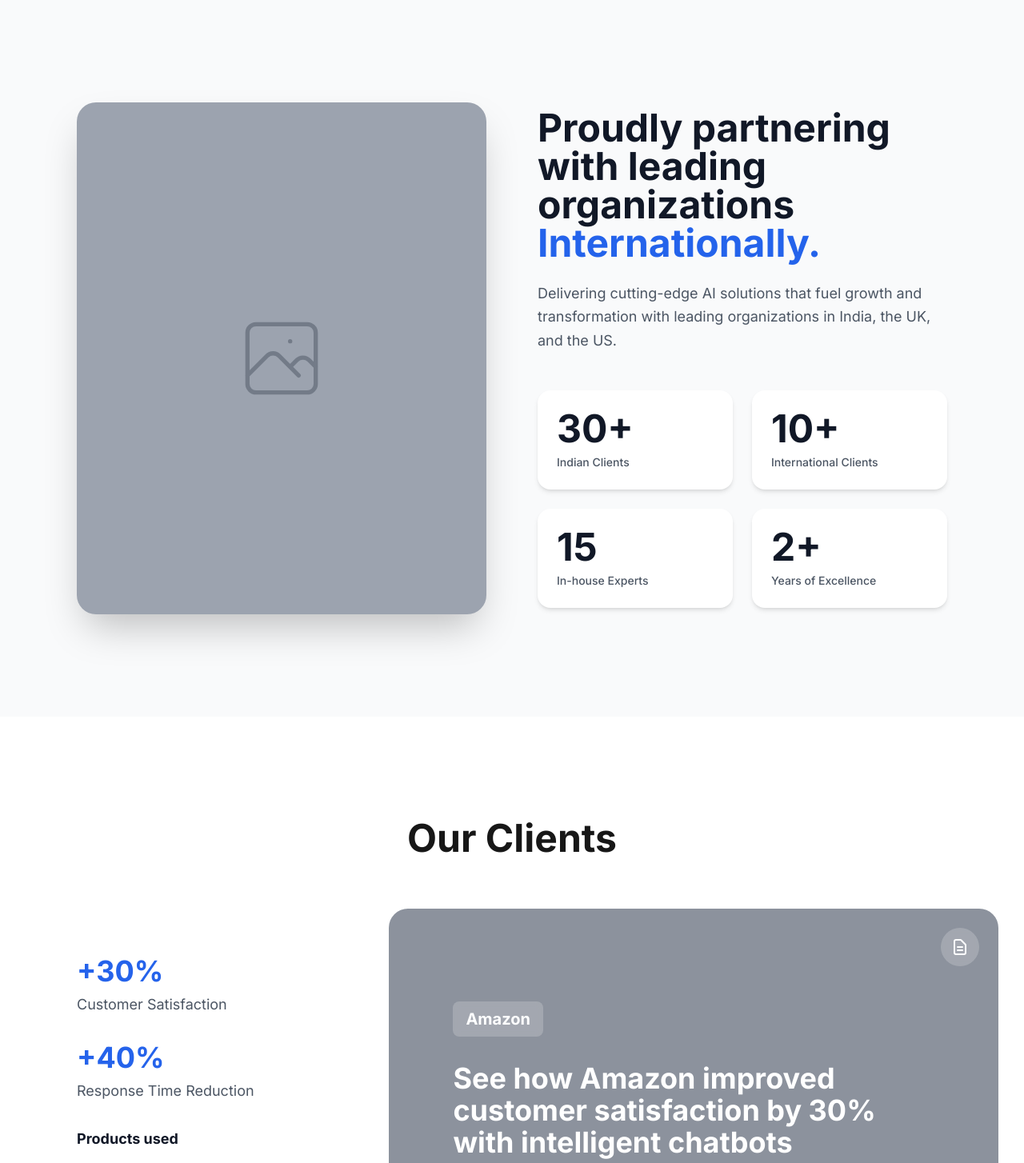
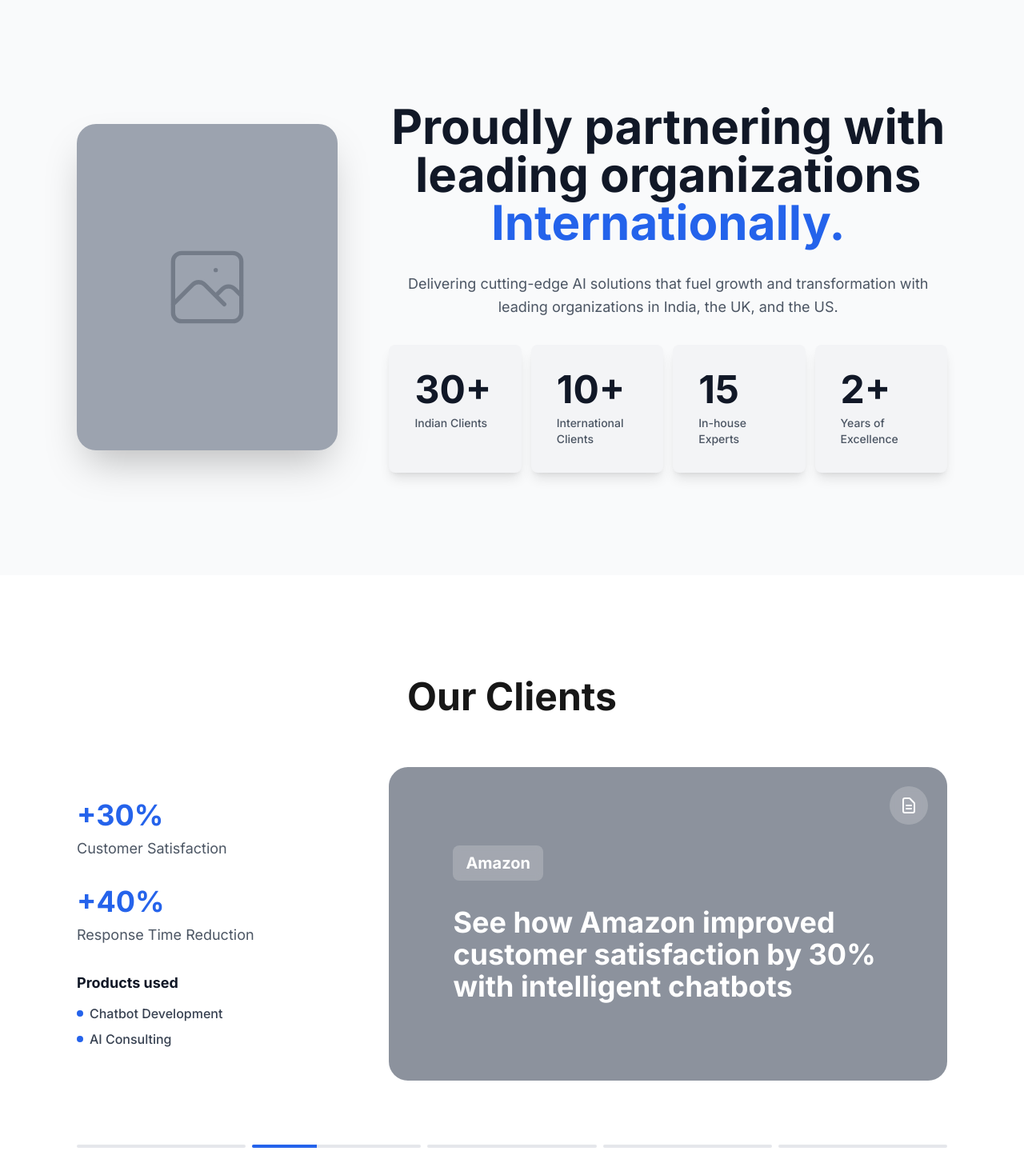
Before and after one commit to theopendraft/Adrig, a Next.js app: page / in a window 1280 px wide. Shown: the part 800-2254 px from the top of the page at 80% size. Built offline with nearby package versions, Linux system fonts and the light colour scheme.

Commit message:
Partnership.tsx fixed

```diff
--- a/src/components/Clients.tsx
+++ b/src/components/Clients.tsx
@@ -252,7 +252,7 @@
         </div>
 
         {/* Desktop View - Original Grid Layout */}
-        <div className="hidden lg:grid lg:grid-cols-[30%_70%] gap-12 lg:gap-16 items-center mb-20">
+        <div className="hidden lg:grid lg:grid-cols-[30%_1fr] gap-12 lg:gap-16 items-center mb-20">
           {/* Left Side - Stats and Products (30%) */}
           <div className="space-y-8 max-w-sm">
             <AnimatePresence mode="wait">
@@ -294,7 +294,7 @@
           </div>
 
           {/* Right Side - Case Study Panel with Animation */}
-          <div className="bg-gray-400 rounded-3xl aspect-video w-full flex items-center justify-center p-12 md:p-20 relative overflow-hidden">
+          <div className="bg-gray-400 rounded-3xl aspect-video w-full flex items-center justify-between p-12 md:p-20 relative overflow-hidden">
             {/* Background Image Placeholder - Fixed */}
             <div className="absolute inset-0 bg-black/10"></div>
 
@@ -324,7 +324,7 @@
                 animate="animate"
                 exit="exit"
                 transition={{ duration: 0.5 }}
-                className="relative z-10 text-white"
+                className="relative z-10 text-white "
               >
                 {/* Logo */}
                 <div className="mb-8">
--- a/src/components/Header.tsx
+++ b/src/components/Header.tsx
@@ -177,7 +177,6 @@
               )}
             </svg>
           </button>
-
         </div>
 
         {/* Mobile Menu */}
--- a/src/components/Partnership.tsx
+++ b/src/components/Partnership.tsx
@@ -57,10 +57,10 @@
       ref={sectionRef}
     >
       <div className="container-custom">
-        <div className="grid lg:grid-cols-2 gap-16 items-center">
+        <div className="grid lg:grid-cols-[30%_1fr] gap-12 lg:gap-16 items-center">
           {/* Left: Large Image/Card Placeholder */}
           <div className="relative">
-            <div className="aspect-[4/5] bg-gray-400 rounded-3xl shadow-2xl overflow-hidden">
+            <div className=" aspect-[4/5] bg-gray-400 rounded-3xl shadow-2xl overflow-hidden">
               {/* Placeholder for image - can be replaced later */}
               <div className="w-full h-full flex items-center justify-center text-gray-600">
                 <svg
@@ -81,26 +81,26 @@
           </div>
 
           {/* Right: Content */}
-          <div>
-            <h2 className="text-4xl lg:text-5xl font-bold mb-6 text-gray-900 leading-tight">
+          <div className="space-y-8">
+            <h2 className="text-4xl md:text-5xl lg:text-6xl font-bold text-gray-900 leading-tight lg:text-center">
               Proudly partnering with leading organizations{" "}
               <span className="text-primary">Internationally.</span>
             </h2>
 
-            <p className="text-lg text-gray-600 mb-12 leading-relaxed">
+            <p className="text-lg text-gray-600 leading-relaxed lg:text-center">
               Delivering cutting-edge AI solutions that fuel growth and
               transformation with leading organizations in India, the UK, and
               the US.
             </p>
 
             {/* Stats Grid */}
-            <div className="grid grid-cols-2 gap-6">
+            <div className="grid grid-cols-2 lg:grid-cols-4 gap-4 lg:gap-3">
               {stats.map((stat, index) => (
                 <div
                   key={index}
-                  className="bg-white rounded-2xl p-6 shadow-md hover:shadow-xl transition-shadow duration-300"
+                  className="bg-gray-100 rounded-lg  p-6 lg:p-8 shadow-lg hover:shadow-xl transition-shadow duration-300"
                 >
-                  <div className="text-4xl lg:text-5xl font-bold text-gray-900 mb-2">
+                  <div className="text-4xl lg:text-5xl font-bold text-gray-900 mb-2 ">
                     <CountUp
                       end={stat.number}
                       suffix={stat.suffix}
```
